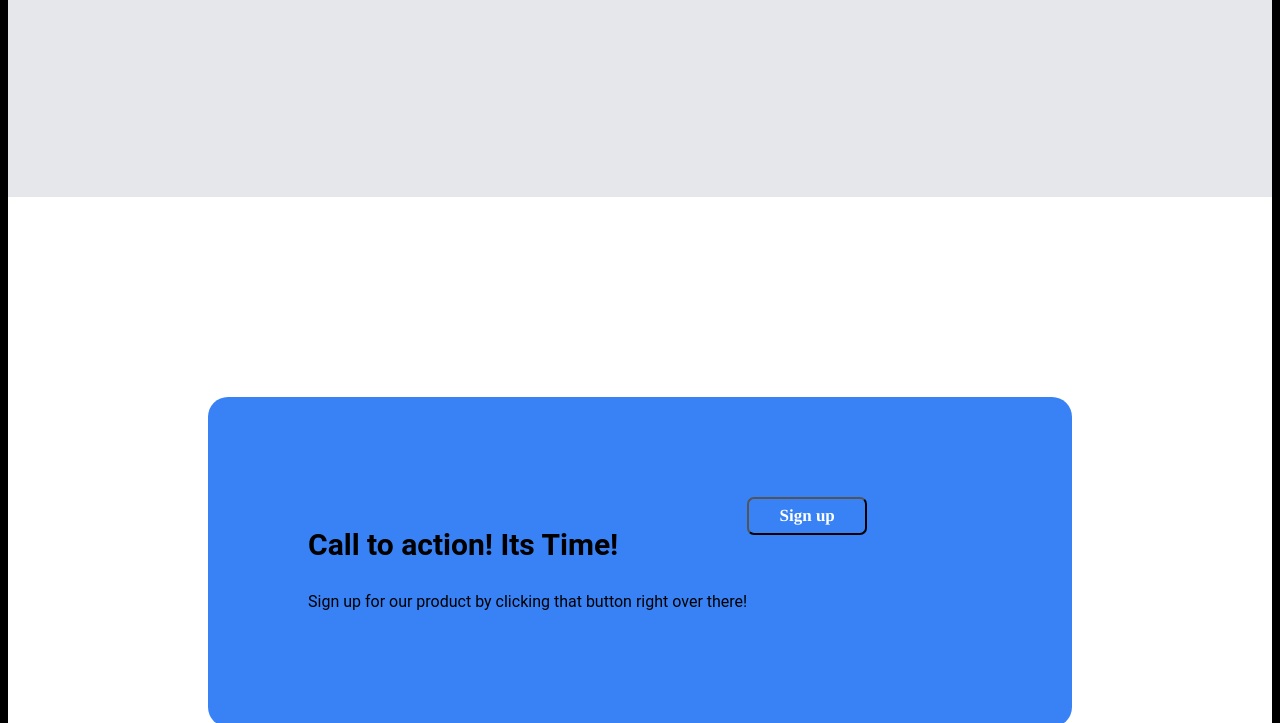
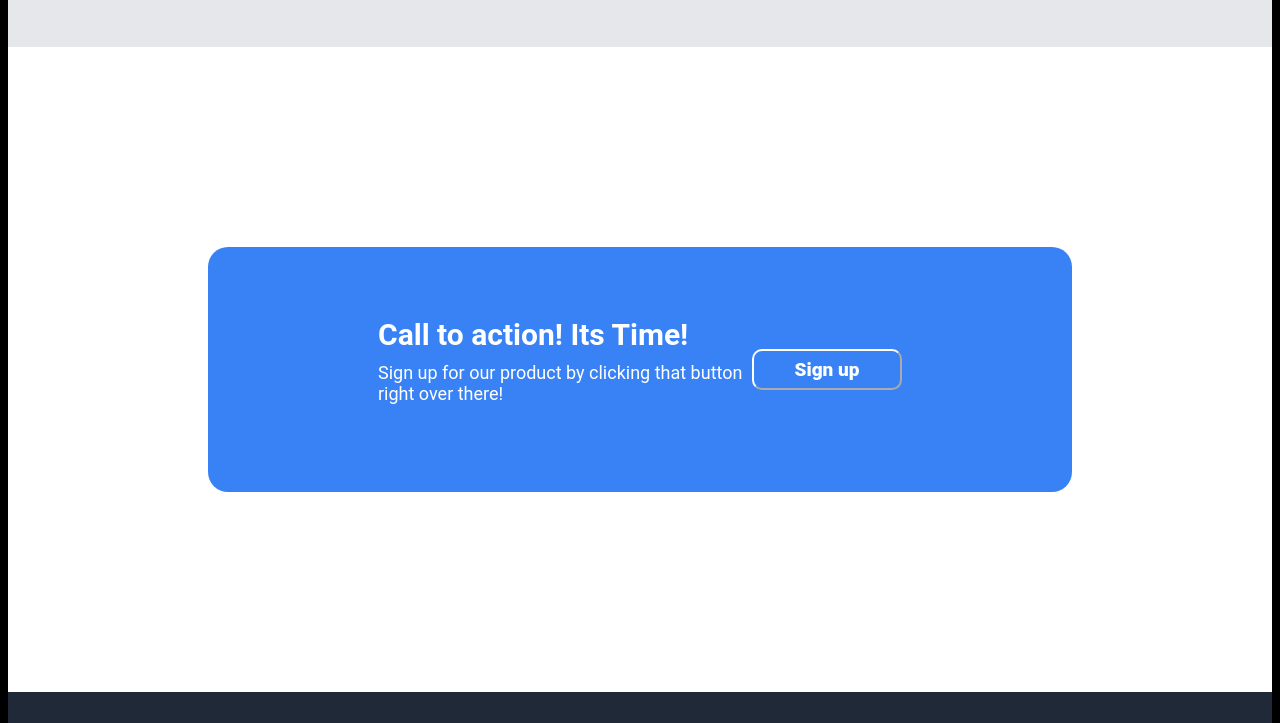
Before and after one commit to lucioscarafiocca/landing-page, a plain HTML site: page index.html in a window 1280 px wide. Shown: the part 2077-2800 px from the top of the page. Drawn offline with Linux system fonts and the light colour scheme.

Commit message:
almost finish all content sections one, spacing left

```diff
--- a/index.html
+++ b/index.html
@@ -69,6 +69,12 @@
                 <button>Sign up</button>
             </div>
     </div>
+    </div>
+    <div class="content-five">
+        <div class="copy">
+        <p>Copyright © The Odin Project 2023</p>
+        </div>
+    </div>
 
 
 
--- a/style.css
+++ b/style.css
@@ -22,7 +22,8 @@ ul {
     font-family: "roboto", sans-serif;
     display: flex;
     flex-direction: column;
-    padding: 100px;
+    padding: 50px;
+    padding-top: 0;
 }
 
 .hero-main {
@@ -137,10 +138,60 @@ body {
 .main-box {
     display: flex;
     background-color: #3882F6;
-    padding: 100px;
+    padding: 70px;
     border-radius: 20px;
+}
+
+
+.zec {
+    display: flex;
+    flex-direction: column;
+    flex: 1;
+    margin-left: 100px;
 }
 
 .zec > h3 {
     font-size: 30px;
+    color: white;
+    font-weight: 700;
+    margin-bottom: 0;
+    margin-top: 0;
+
 }
+
+.zec > p {
+    color: white;
+    font-size: 18px;
+    margin-top: 10px;
+}
+
+.zac > button {
+    border-color: white;
+    color: white;
+    width: 150px;
+    font-family: "roboto";
+    font-weight: 900;
+    font-size: 19px;
+    border-width: 2px;
+    border-radius: 10px;
+}
+
+.zac {
+    display: flex;
+    align-items: center;
+    margin-right: 100px;
+}
+
+.content-five {
+    background: #1F2937;
+    padding: 15px;
+    display: flex;
+    justify-content: center;
+    align-items: center;
+}
+
+.copy > p {
+    color: white;
+    font-weight: 900;
+    font-size: 18px;
+}
```
